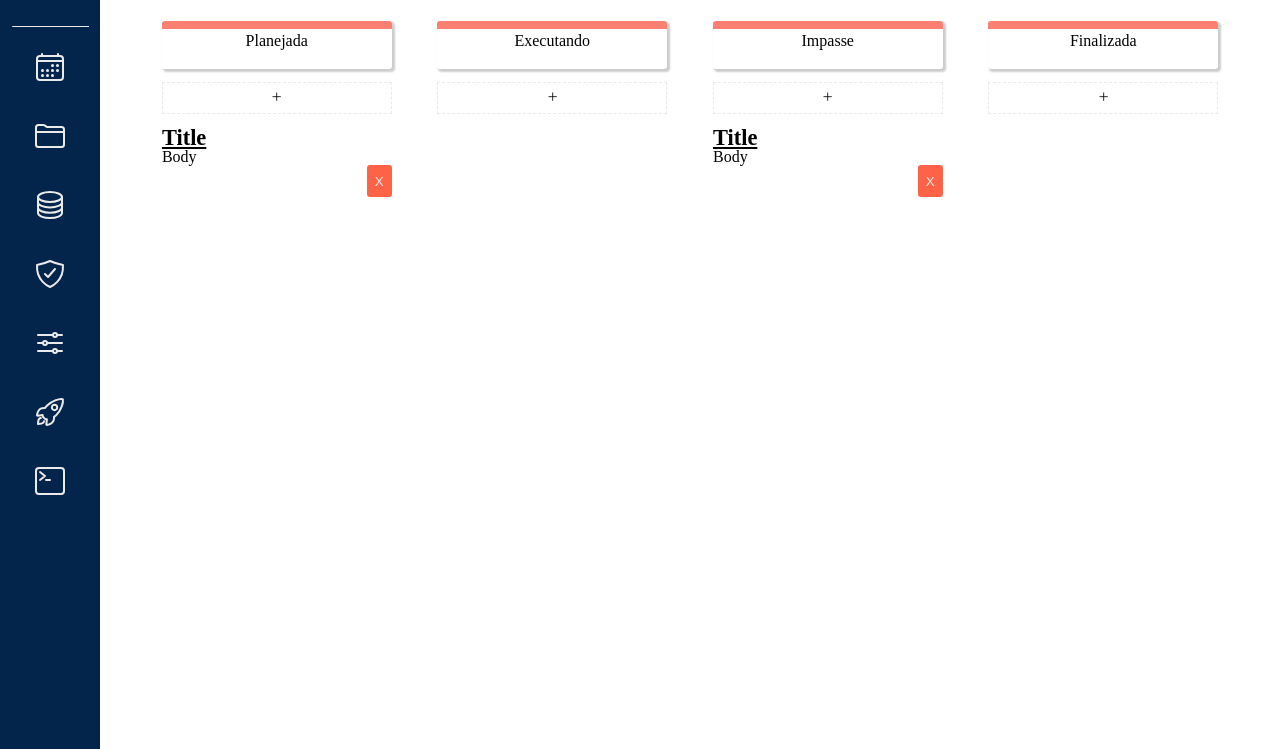
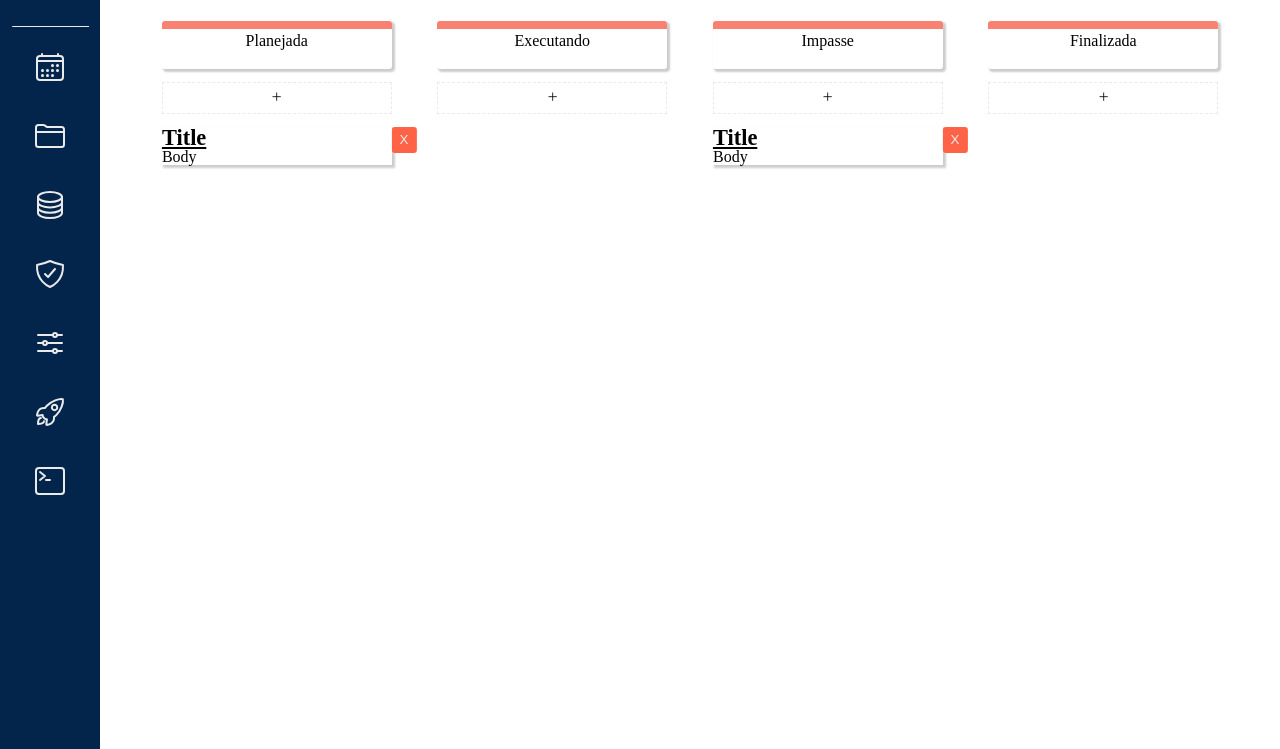
Before and after one commit to alekgomes/bsine-challenge, a React app: page / in a window 1280 px wide. Shown: the part 51-800 px from the top of the page. Built offline with nearby package versions, Linux system fonts and the light colour scheme.

Commit message:
change remove button

```diff
--- a/src/Components/Card/style.scss
+++ b/src/Components/Card/style.scss
@@ -1,4 +1,7 @@
 .card {
+  position: relative;
+  box-shadow: 2px 2px 2px 1px rgba(0, 0, 0, 0.2);
+
   h1 {
     text-align: left;
     font-weight: bold;
@@ -22,6 +25,10 @@
     border-radius: 3px;
     background-color: tomato;
     color: #eaeaea;
-    float: right;
+    position: absolute;
+    height: 26px;
+    top: 0;
+    right: 0;
+    transform: translateX(100%);
   }
 }
```
